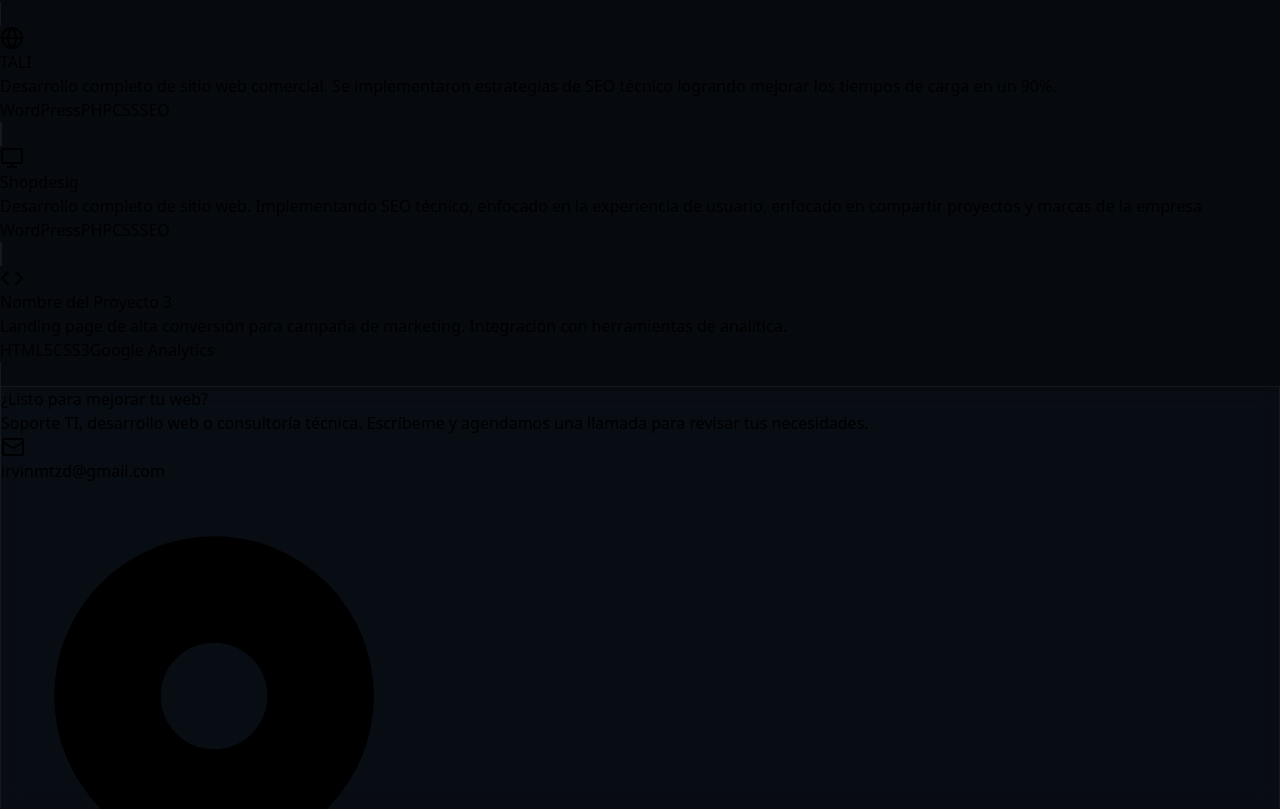
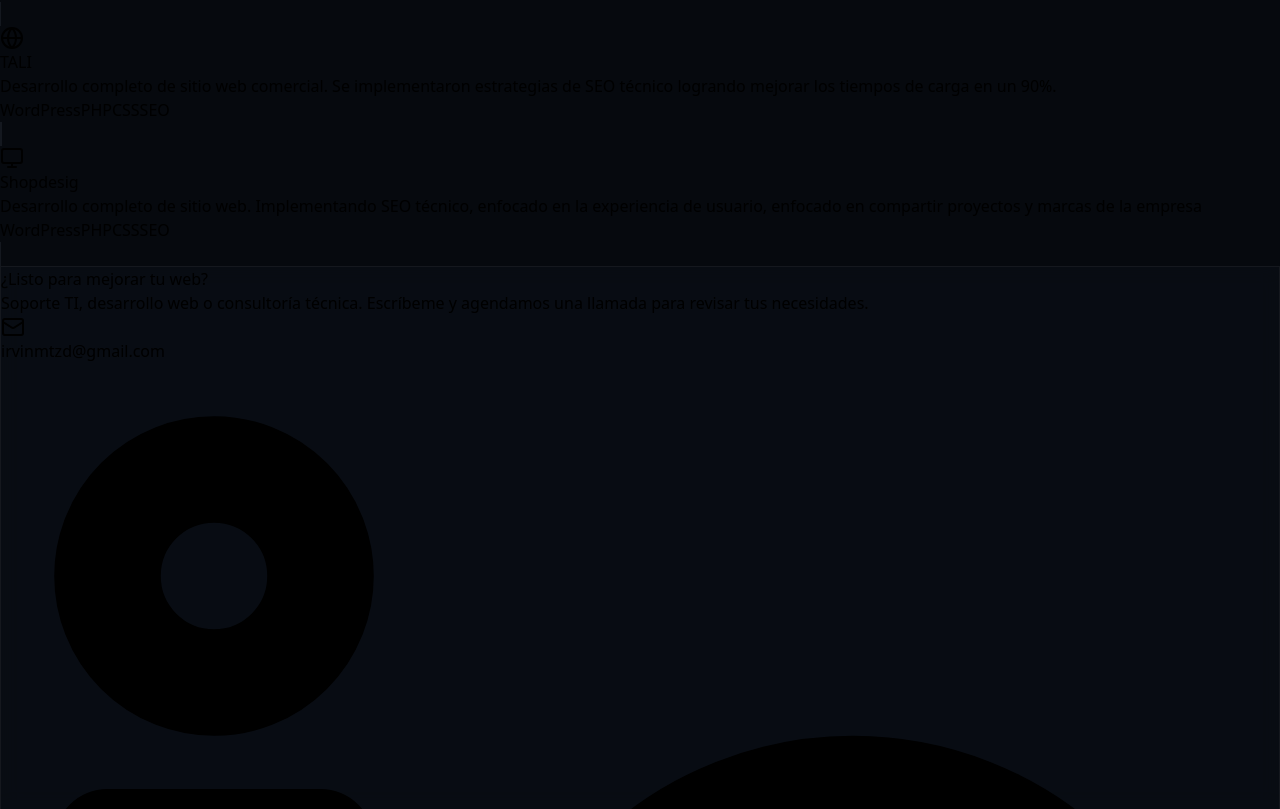
Before and after one commit to irvinmtzd/portafolio-irvin, a React (Vite) app: page / in a window 1280 px wide. Shown: the part 1600-2409 px from the top of the page. Built offline with nearby package versions, Linux system fonts and the light colour scheme.

Commit message:
Actualizacion de proyectos y enlaces

```diff
--- a/src/App.jsx
+++ b/src/App.jsx
@@ -76,14 +76,6 @@ const MIS_PROYECTOS = [
     tecnologias: ["WordPress", "PHP", "CSS", "SEO"],
     link: "https://shopdesignpro.mx/",
     icono: <Monitor className="w-20 h-20 text-gray-700 group-hover:scale-110 group-hover:text-emerald-500/50 transition-all duration-500" />
-  },
-  {
-    id: 3,
-    titulo: "Nombre del Proyecto 3",
-    descripcion: "Landing page de alta conversión para campaña de marketing. Integración con herramientas de analítica.",
-    tecnologias: ["HTML5", "CSS3", "Google Analytics"],
-    link: "https://link-al-proyecto-3.com",
-    icono: <Code className="w-20 h-20 text-gray-700 group-hover:scale-110 group-hover:text-emerald-500/50 transition-all duration-500" />
   }
 ];
 
```
